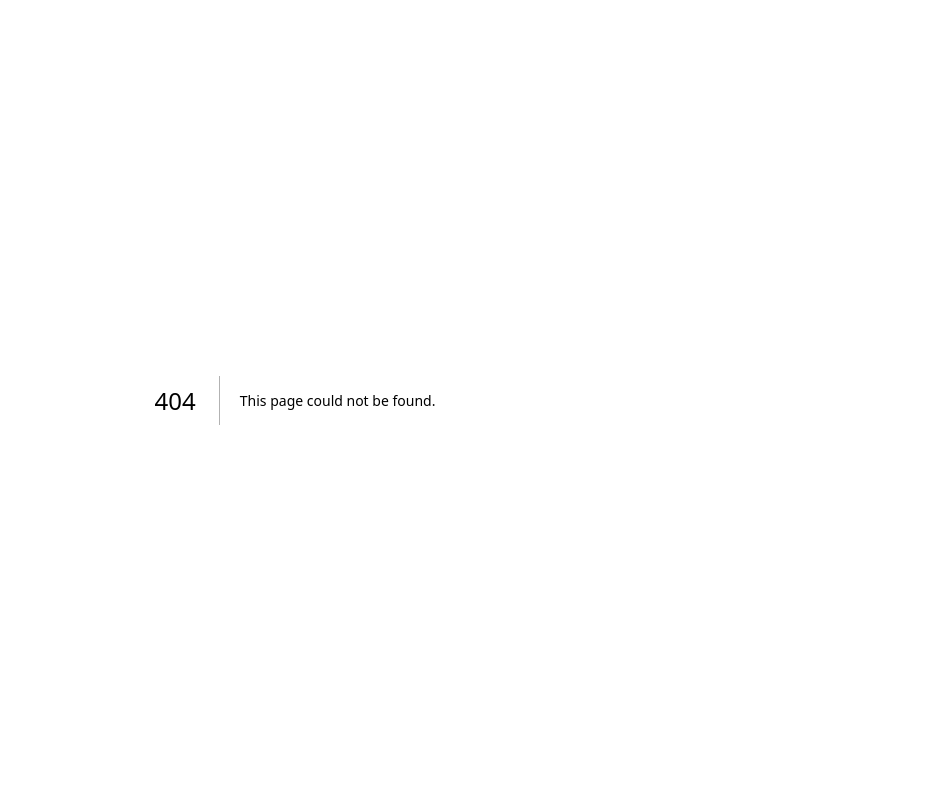
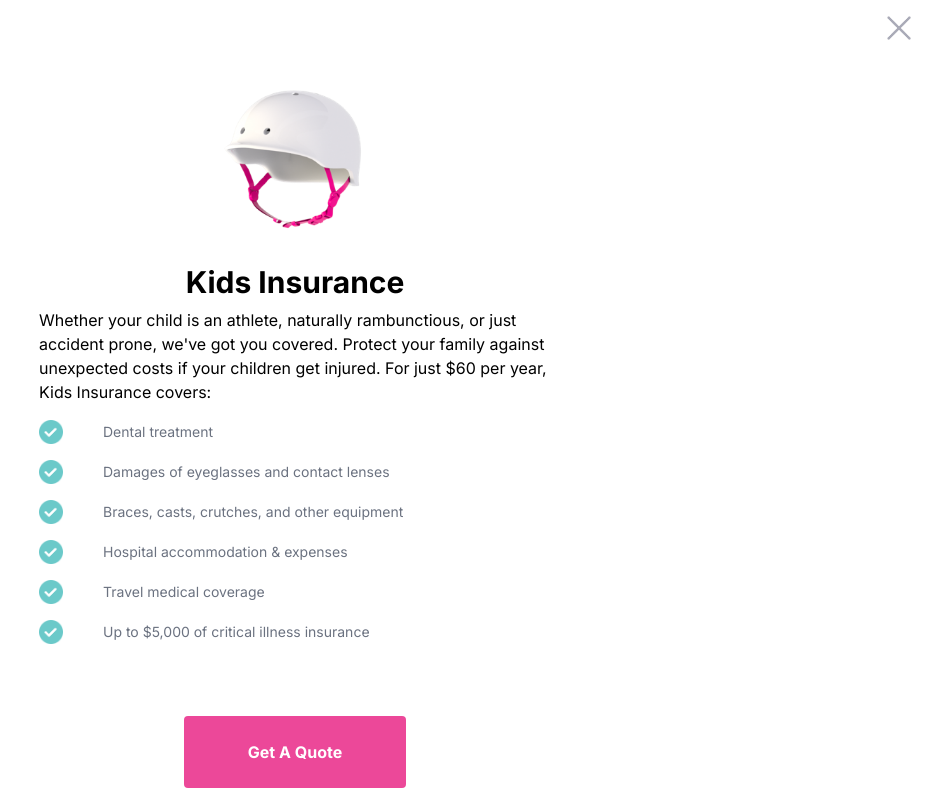
Before and after one commit to Michael-Goose/goosewebappnextjs, a Next.js app: page /home/kids-insurance in a window 1280 px wide. Before the commit this address had no page. Shown: the whole page, without its empty margins (345-1280 px from the left). Built offline with nearby package versions, Linux system fonts and the light colour scheme.

Commit message:
kids insurance

```diff
--- /dev/null
+++ b/app/home/kids-insurance/page.tsx
@@ -0,0 +1,61 @@
+import Link from 'next/link';
+import React from 'react';
+
+export default function Component() {
+    return (
+        <div className="flex flex-col min-h-screen bg-white">
+            <div className="flex justify-end p-4">
+                <Link href="/home">
+                    <button className="rounded-full flex items-center">
+                        <img src="/icons/close.webp" alt="Close Icon" className="w-6 h-6 mr-2" />
+                        <span className="sr-only">Close</span>
+                    </button>
+                </Link>
+            </div>
+            <div className="flex items-center justify-center p-6">
+                <img src="/icons/kid-insurance.webp" alt="Kids Insurance" className="w-40 h-40" />
+            </div>
+            <div className="flex flex-col justify-center items-center gap-4 px-6 pb-12">
+                <div className="max-w-lg mx-auto text-center">
+                    <h1 className="text-3xl font-bold text-black">Kids Insurance</h1>
+                    <p className="text-black text-left py-2">
+                        Whether your child is an athlete, naturally rambunctious, or just accident prone, we've got you covered.
+                        Protect your family against unexpected costs if your children get injured. For just $60 per year, Kids
+                        Insurance covers:
+                    </p>
+                    <div className="flex flex-col">
+                        <div className="flex items-center py-2">
+                            <img src="/icons/check-green.webp" alt="Dental Treatment Icon" className="w-6 h-6 mr-2" />
+                            <p className="indent-8 text-left text-gray-500 text-sm">Dental treatment</p>
+                        </div>
+                        <div className="flex items-center py-2">
+                            <img src="/icons/check-green.webp" alt="Damages of Eyeglasses Icon" className="w-6 h-6 mr-2" />
+                            <p className="indent-8 text-left text-gray-500 text-sm">Damages of eyeglasses and contact lenses</p>
+                        </div>
+                        <div className="flex items-center py-2">
+                            <img src="/icons/check-green.webp" alt="Braces Icon" className="w-6 h-6 mr-2" />
+                            <p className="indent-8 text-left text-gray-500 text-sm">Braces, casts, crutches, and other equipment</p>
+                        </div>
+                        <div className="flex items-center py-2">
+                            <img src="/icons/check-green.webp" alt="Hospital Accommodation Icon" className="w-6 h-6 mr-2" />
+                            <p className="indent-8 text-left text-gray-500 text-sm">Hospital accommodation & expenses</p>
+                        </div>
+                        <div className="flex items-center py-2">
+                            <img src="/icons/check-green.webp" alt="Travel Medical Coverage Icon" className="w-6 h-6 mr-2" />
+                            <p className="indent-8 text-left text-gray-500 text-sm">Travel medical coverage</p>
+                        </div>
+                        <div className="flex items-center py-2">
+                            <img src="/icons/check-green.webp" alt="Critical Illness Insurance Icon" className="w-6 h-6 mr-2" />
+                            <p className="indent-8 text-left text-gray-500 text-sm">Up to $5,000 of critical illness insurance</p>
+                        </div>
+                    </div>
+                </div>
+            </div>
+            <div className="flex justify-center mt-auto p-4">
+                <Link href="/kids-insurance/quote">
+                    <button className="bg-pink-500 text-white font-bold py-6 px-16 rounded">Get A Quote</button>
+                </Link>
+            </div>
+        </div>
+    );
+}
--- a/app/my-policies/page.tsx
+++ b/app/my-policies/page.tsx
@@ -23,3 +23,4 @@ export default function Component() {
         </div>
     )
 }
+// needs navbar!
```
